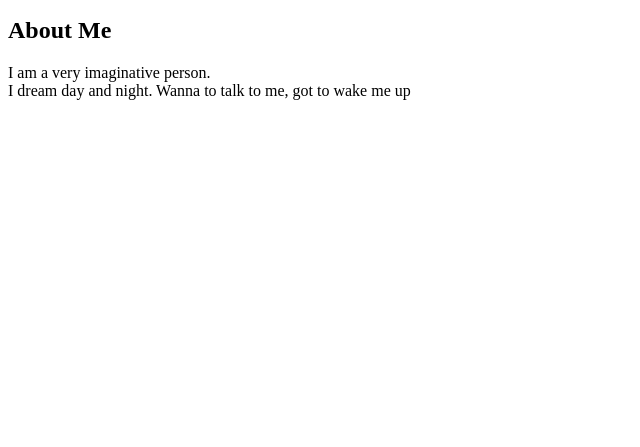
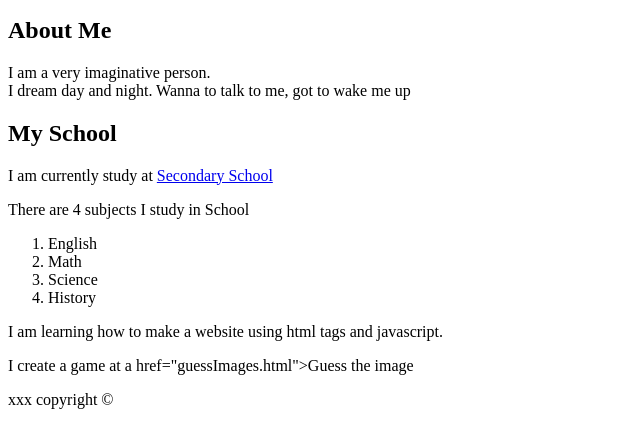
Before and after one commit to Nafuzzz/-Nafuzz-.github.io, a plain HTML site: page index.html in a window 1280 px wide. Shown: the part 101-548 px from the top of the page, without its empty margins (0-640 px from the left). Drawn offline with Linux system fonts and the light colour scheme.

Commit message:
my first website

```diff
--- a/index.html
+++ b/index.html
@@ -10,3 +10,17 @@
 <h2>About Me</h2>
 <p>I am a very imaginative person. <br>
 I dream day and night. Wanna to talk to me, got to wake me up</p>
+<h2>My School</h2>
+<p>I am currently study at <a href="http://www.nyp.edu.sg"> Secondary School </a> </p>
+<p>There are 4 subjects I study in School</p>
+<ol>
+<li>English</li>
+<li>Math</li>
+<li>Science</li>
+<li>History</li>
+</ol>
+<p>I am learning how to make a website using html tags and javascript.</p>
+<p>I create a game at a href="guessImages.html">Guess the image</a> </p>
+<p>xxx copyright &copy;</p>
+</body>
+</html>
```
